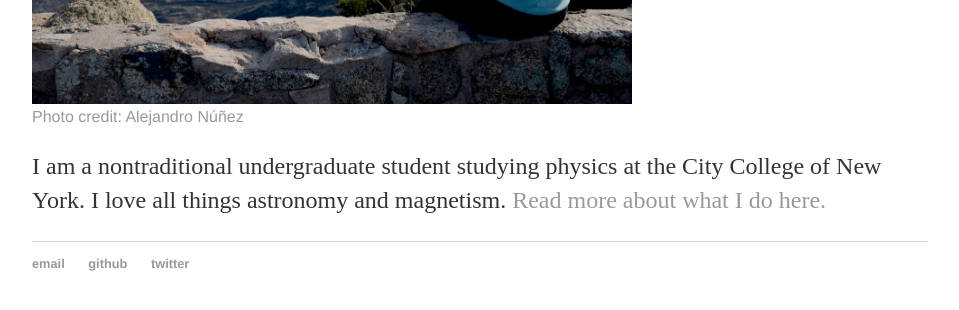
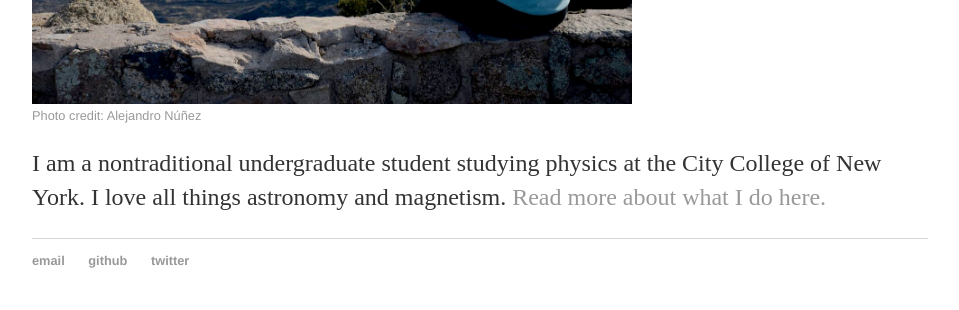
Before and after one commit to elliesch/elliesch.github.io, a Jekyll site: the page built from index.html, in a window 1280 px wide. Shown: the part 491-801 px from the top of the page, without its empty margins (160-1119 px from the left). Built offline with Jekyll 4.4.1, drawn with Linux system fonts in a browser that asks for light colours.

Commit message:
Update index.html

```diff
--- a/index.html
+++ b/index.html
@@ -5,6 +5,6 @@ title: Ellie Schwab, Student Astronomer
 <div class="blurb">
 	<h1>Hey there! I'm Ellie Schwab.</h1>
 	<img src="/images/me_at_mdm.jpg" alt="The view from Columbia's MDM Telescope" style="width:600px">
-	<figcaption style="font-family:'Helvetica', 'Arial', 'Sans-Serif'; font-size: 1em; color: #999;">Photo credit: Alejandro Núñez</figcaption>
+	<figcaption style="font-family:'Helvetica', 'Arial', 'Sans-Serif'; font-size: 0.8em; color: #999;">Photo credit: Alejandro Núñez</figcaption>
 	<p>I am a nontraditional undergraduate student studying physics at the City College of New York. I love all things astronomy and magnetism. <a href="/about">Read more about what I do here.</a></p>
 </div><!-- /.blurb -->
```
